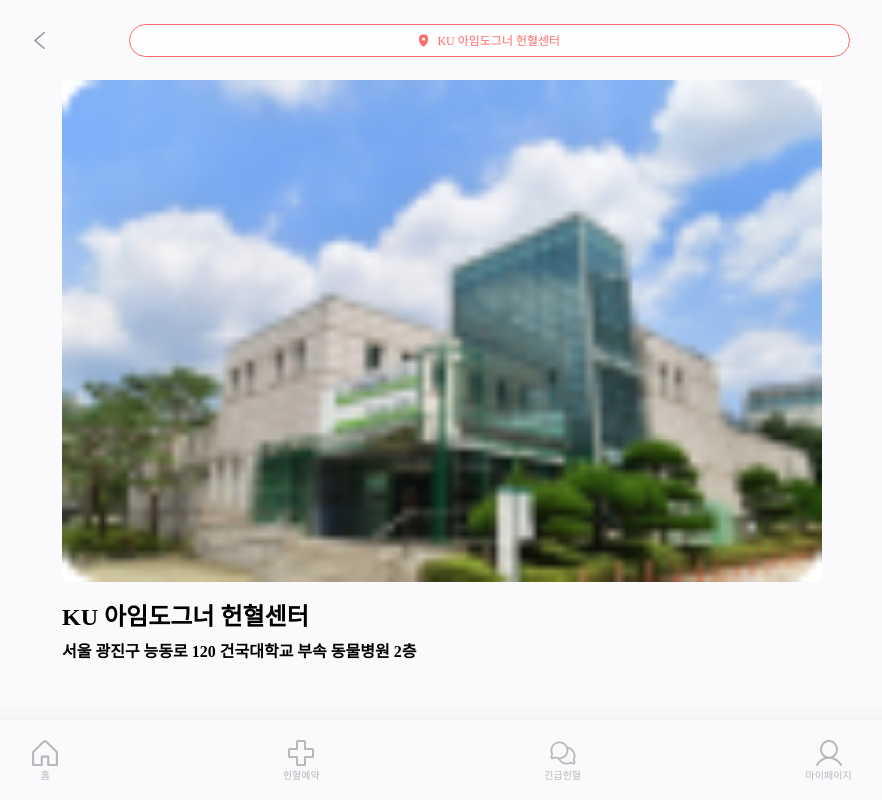
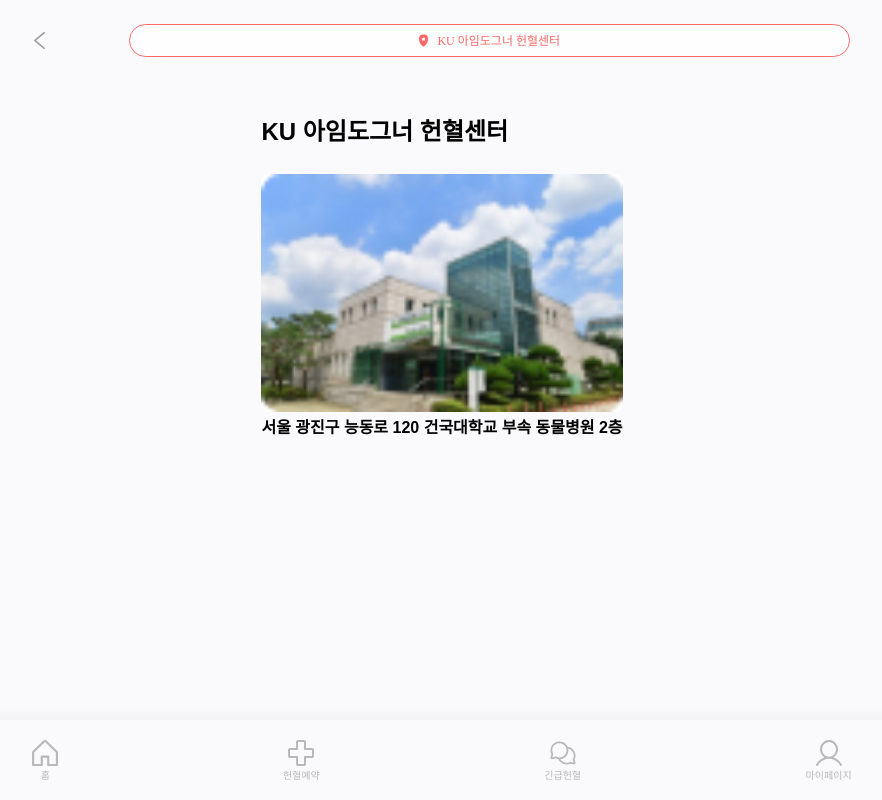
Before and after one commit to LikeLion-at-DGU/2024-hackathon-3-sharedog-frontend, a React (Vite) app: page /calendar/1 in a window 1280 px wide. Shown: the whole page, without its empty margins (198-1080 px from the left). Built offline with nearby package versions, Linux system fonts and the light colour scheme; no server answers.

Commit message:
Feat : 헌열 예약 상세 페이지 연결 (#57)

```diff
--- a/src/pages/calendarPage/Calendar.jsx
+++ b/src/pages/calendarPage/Calendar.jsx
@@ -1,23 +1,50 @@
 import React, { useState } from "react";
-import Header from './header/Header';
+import Header from "./header/Header";
 import { useParams } from "react-router-dom";
-import dummyReservation from '../../data/dummyReservation';
+import dummyReservation from "../../data/dummyReservation";
 import styled from "styled-components";
-import { Wrapper, Container, Title, Image, TextContent, HosInfo } from "./Styled";
+import { Wrapper } from "../reservationPage/Styled";
+
+const Container = styled.div`
+  padding: 20px;
+  max-width: 800px;
+  margin: 0 auto;
+  font-family: Arial, sans-serif;
+`;
+
+const Title = styled.h1`
+  font-size: 24px;
+  font-weight: bold;
+  margin-top: 20px;
+  margin-bottom: 10px;
+`;
+
+const Image = styled.img`
+  width: 100%;
+  height: auto;
+  border-radius: 8px;
+  margin-top: 20px;
+`;
+
+const TextContent = styled.p`
+  font-size: 16px;
+  line-height: 1.6;
+  margin-bottom: 10px;
+`;
 
 function Calendar() {
   const { id } = useParams();
-  const hospital = dummyReservation.find((hospital) => hospital.id === parseInt(id));
+  const hospital = dummyReservation.find(
+    (hospital) => hospital.id === parseInt(id)
+  );
   return (
     <>
-      <Header/>
+      <Header />
       <Wrapper>
         <Container>
+          <Title>{hospital.name}</Title>
           <Image src={hospital.image} alt={hospital.name} />
-          <HosInfo>
-            <Title>{hospital.name}</Title>
-            <TextContent>{hospital.place}</TextContent>
-          </HosInfo>
+          <TextContent>{hospital.place}</TextContent>
         </Container>
       </Wrapper>
     </>
--- a/src/pages/calendarPage/Styled.jsx
+++ b/src/pages/calendarPage/Styled.jsx
@@ -1,6 +1,5 @@
-import styled from 'styled-components';
-import VectorIcon from '../../assets/icons/Vector.svg?react';
-
+import styled from "styled-components";
+import VectorIcon from "../../assets/icons/Vector.svg?react";
 
 export const Wrapper = styled.div`
   display: flex;
@@ -15,35 +14,108 @@
   overflow-y: auto;
 `;
 
-export const Container = styled.div`
-  padding: 0 20px;
-  max-width: 800px;
+export const RegionButtonsContainer = styled.div`
+  display: flex;
   width: 88%;
   margin: 0 auto;
-  font-family: SUIT;
+  position: sticky;
+  top: 0;
+  background: #fafafc; // 고정될 때 배경색을 지정하여 스크롤 시 병원 카드와 구분되도록 함
+  z-index: 1000;
+  padding: 10px 0;
 `;
 
-export const Title = styled.h1`
-  font-size: 24px;
-  font-weight: bold;
-  margin-top: 20px;
-  margin-bottom: 10px;
+export const RegionButtons = styled.div`
+  display: flex;
+  width: 88%;
+  margin: 0 auto;
+  align-items: center;
+  /* gap: 12px; */
+  justify-content: space-between;
+  flex-shrink: 0;
 `;
 
-export const Image = styled.img`
-  width: 100%;
-  height: auto;
-  border-radius: 6px;
+export const RegionButton = styled.button`
+  display: flex;
+  padding: auto;
+  justify-content: center;
+  align-items: center;
+  gap: 10px;
+  flex-shrink: 0;
+  border-radius: 50px;
+  border: 1px solid #d9d9d9;
+  background-color: white;
+  color: var(--Gray-Gray01, #9c9ca1);
+  text-align: center;
+  font-family: SUIT;
+  font-style: normal;
+  font-weight: 400;
+  line-height: normal;
+  box-sizing: border-box; // 패딩과 보더를 포함하여 크기를 계산
+  cursor: pointer;
+  &.active {
+    border: 1px solid var(--Red-Red04, #ff6969);
+    color: var(--Red-Red04, #ff6969);
+    background: rgba(255, 105, 105, 0.2);
+  }
 `;
 
-export const TextContent = styled.p`
-  font-size: 16px;
-  line-height: 1.6;
-  margin-bottom: 10px;
+export const HospitalContainer = styled.div`
+  width: 80%;
+  padding: 20px 0;
+  margin: 0 auto;
+  display: flex;
+  flex-direction: column;
+  gap: 10px;
+  align-items: center;
+  justify-content: center;
 `;
 
-export const HosInfo = styled.div`
-
+export const HospitalCard = styled.div`
+  display: flex;
+  align-items: center;
+  border-radius: 10px;
+  border: 1px solid var(--Color-Gray-Gray01, #eaeaea);
+  background: #fff;
+  padding: 10px;
+  margin-bottom: 10px;
+  width: 100%;
 `;
 
-export {VectorIcon};
+export const HospitalImage = styled.img`
+  width: 103px;
+  height: 68px;
+  margin-right: 20px;
+`;
+
+export const HospitalInfo = styled.div`
+  display: flex;
+  flex-direction: column;
+  align-items: flex-start;
+  gap: 9px;
+  h1 {
+    color: #000;
+    font-family: SUIT;
+    font-size: 12px;
+    font-style: normal;
+    font-weight: 700;
+    line-height: normal;
+  }
+  p {
+    color: var(--Gray-Gray03, #3a3a3c);
+    font-family: SUIT;
+    font-size: 10px;
+    font-style: normal;
+    font-weight: 500;
+    line-height: normal;
+  }
+`;
+
+export const HosPlace = styled.div`
+  display: flex;
+  flex-direction: row;
+  align-items: flex-start;
+  gap: 6px;
+`;
+
+export { VectorIcon };
--- a/src/pages/calendarPage/header/Header.jsx
+++ b/src/pages/calendarPage/header/Header.jsx
@@ -1,10 +1,10 @@
-import React from 'react';
-import styled from 'styled-components';
+import React from "react";
+import styled from "styled-components";
 import BackBtnSVG from "../../../assets/icons/backMyPage.svg?react";
 import { useNavigate } from "react-router-dom";
 import { useParams } from "react-router-dom";
 import dummyReservation from "../../../data/dummyReservation";
-import { VectorIcon } from '../Styled';
+import { VectorIcon } from "../Styled";
 
 const Wrapper = styled.div`
   display: flex;
@@ -23,14 +23,14 @@
 const Search = styled.div`
   display: flex;
   align-items: center;
-    justify-content:center;
+  justify-content: center;
   box-sizing: border-box;
   width: 80%;
   min-width: 260px;
   min-height: 33px;
   border-radius: 50px;
-    border: 1px solid #FF6969;
-    background: rgba(255, 255, 255, 0.80);
+  border: 1px solid #ff6969;
+  background: rgba(255, 255, 255, 0.8);
   position: relative; /* Enable positioning for child elements */
 `;
 
@@ -39,7 +39,7 @@
   flex-direction: row;
   align-items: center;
   gap: 9px;
-  color: var(--Red-Red04, #FF6969);
+  color: var(--Red-Red04, #ff6969);
   font-family: SUIT;
   font-size: 12px;
   font-style: normal;
@@ -67,7 +67,9 @@
   };
 
   const { id } = useParams();
-    const hospital = dummyReservation.find((hospital) => hospital.id === parseInt(id));
+  const hospital = dummyReservation.find(
+    (hospital) => hospital.id === parseInt(id)
+  );
 
   return (
     <Wrapper>
```
Lines whose indentation alone changed are shown as unchanged.
